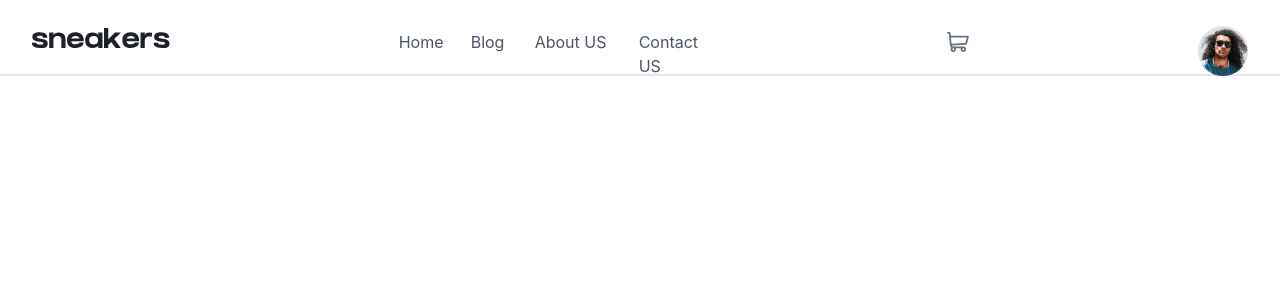
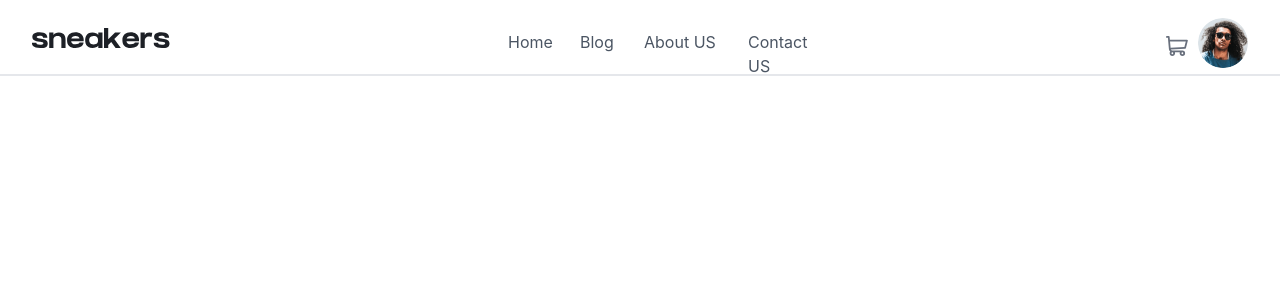
Before and after one commit to KptCnyt/e-commerce-react, a React (Create React App) app: page / in a window 1280 px wide. Shown: the top 300 px of the page. Built offline with nearby package versions, Linux system fonts and the light colour scheme.

Commit message:
Navbar completed

```diff
--- a/src/components/Navbar/NavBar.js
+++ b/src/components/Navbar/NavBar.js
@@ -77,12 +77,14 @@ export const NavBar = () => {
                         </ul>
                     </div>
                 </div>
+                <div className="flex h-full" >
                 <div className="h-full mt-2">
                     <svg className="hidden md:block" width="22" height="20" xmlns="http://www.w3.org/2000/svg"><path d="M20.925 3.641H3.863L3.61.816A.896.896 0 0 0 2.717 0H.897a.896.896 0 1 0 0 1.792h1l1.031 11.483c.073.828.52 1.726 1.291 2.336C2.83 17.385 4.099 20 6.359 20c1.875 0 3.197-1.87 2.554-3.642h4.905c-.642 1.77.677 3.642 2.555 3.642a2.72 2.72 0 0 0 2.717-2.717 2.72 2.72 0 0 0-2.717-2.717H6.365c-.681 0-1.274-.41-1.53-1.009l14.321-.842a.896.896 0 0 0 .817-.677l1.821-7.283a.897.897 0 0 0-.87-1.114ZM6.358 18.208a.926.926 0 0 1 0-1.85.926.926 0 0 1 0 1.85Zm10.015 0a.926.926 0 0 1 0-1.85.926.926 0 0 1 0 1.85Zm2.021-7.243-13.8.81-.57-6.341h15.753l-1.383 5.53Z" fill="#69707D" fill-rule="nonzero"/></svg>
                 </div>
                 <div>
                     <ProfileCard/>
                 </div>
+                </div>
             </div>
         </nav>
     );
--- a/src/components/Navbar/ProfileCard.js
+++ b/src/components/Navbar/ProfileCard.js
@@ -7,6 +7,6 @@ let Logo = require("./imageAvatar.png")
 
 export const ProfileCard = () => {
     return (
-    <img className="profile" src={Logo}/>
+    <img className="profile hidden md:block hover:border-2 rounded-3xl border-orange-400" src={Logo}/>
     )
 }
--- a/src/components/Navbar/index.css
+++ b/src/components/Navbar/index.css
@@ -1,3 +1,5 @@
 .profile {
   height: 50px;
+  margin-top: -10px;
+  margin-left: 10px;
 }
```
